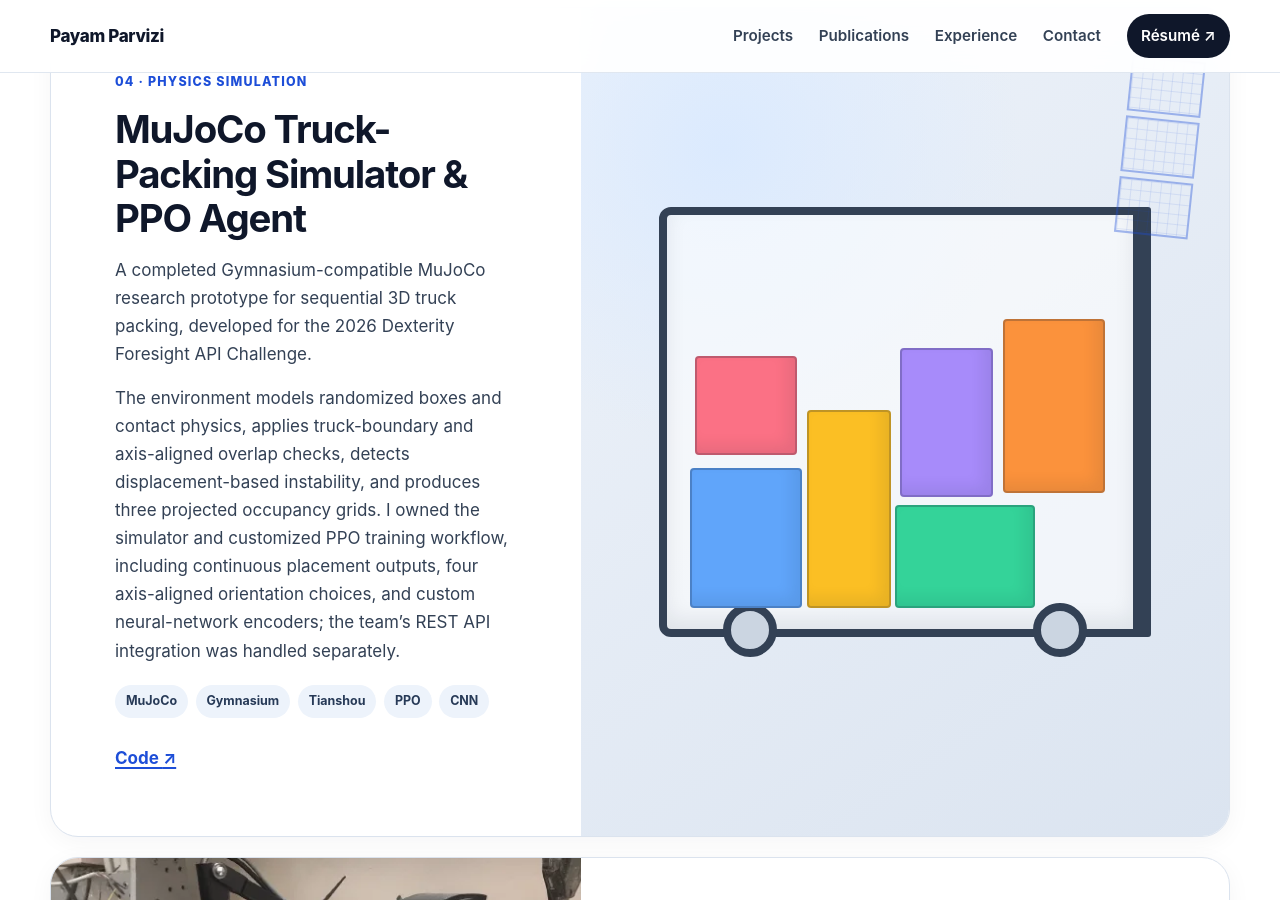
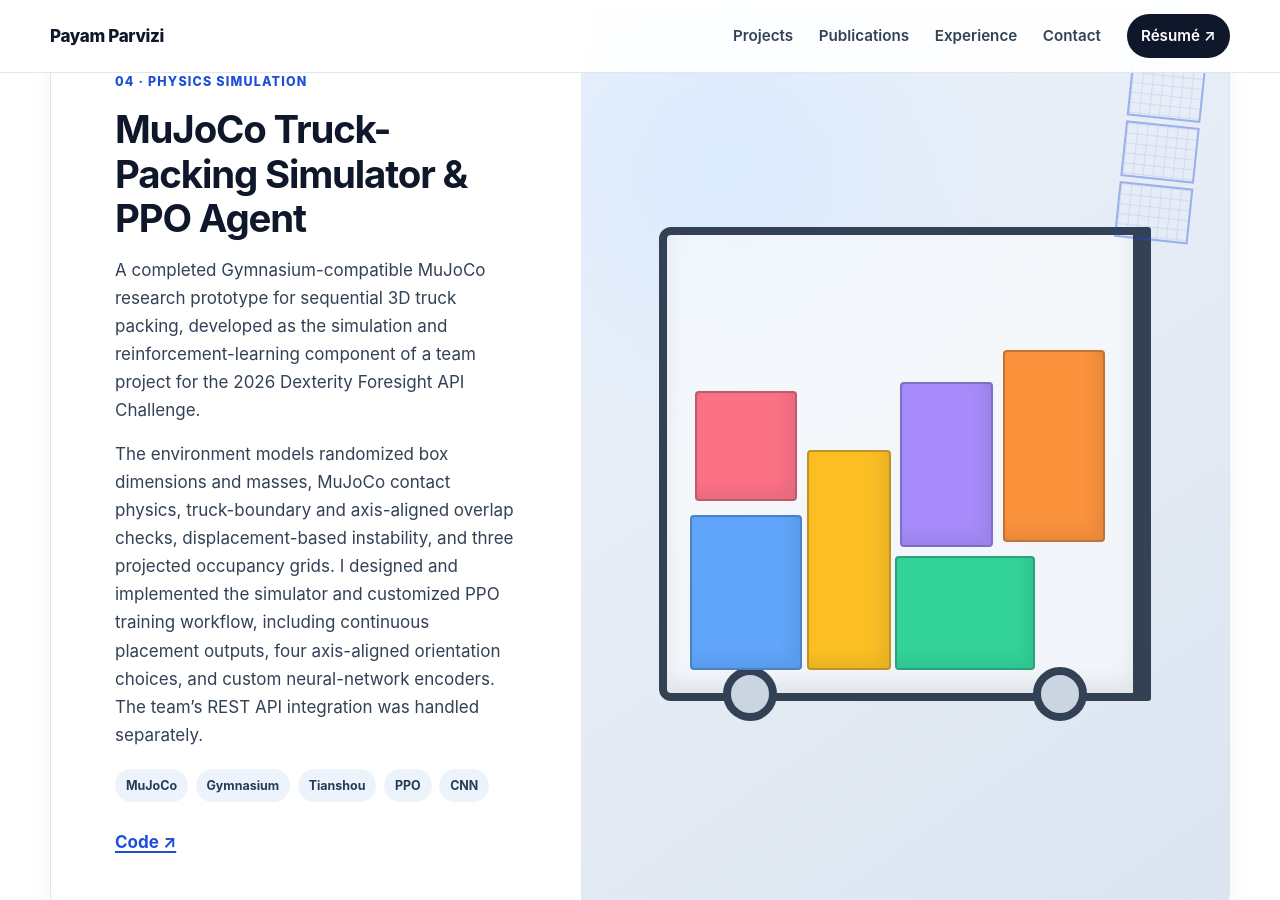
Before and after one commit to payamparvizi/payamparvizi.github.io, a Jekyll site: the page built from index.html, in a window 1280 px wide and 900 px high, scrolled down 4221 px. Built offline with Jekyll 4.4.1, drawn with Linux system fonts in a browser that asks for light colours.

Commit message:
Update index.html

```diff
--- a/index.html
+++ b/index.html
@@ -242,16 +242,17 @@ image: "/assets/img/payam-parvizi-headshot.webp"
 
           <p>
             A completed Gymnasium-compatible MuJoCo research prototype for sequential
-            3D truck packing, developed for the 2026 Dexterity Foresight API Challenge.
+            3D truck packing, developed as the simulation and reinforcement-learning
+            component of a team project for the 2026 Dexterity Foresight API Challenge.
           </p>
 
           <p>
-            The environment models randomized boxes and contact physics, applies
-            truck-boundary and axis-aligned overlap checks, detects displacement-based
-            instability, and produces three projected occupancy grids. I owned the
-            simulator and customized PPO training workflow, including continuous
+            The environment models randomized box dimensions and masses, MuJoCo contact
+            physics, truck-boundary and axis-aligned overlap checks, displacement-based
+            instability, and three projected occupancy grids. I designed and implemented
+            the simulator and customized PPO training workflow, including continuous
             placement outputs, four axis-aligned orientation choices, and custom
-            neural-network encoders; the team’s REST API integration was handled
+            neural-network encoders. The team’s REST API integration was handled
             separately.
           </p>
 
```
